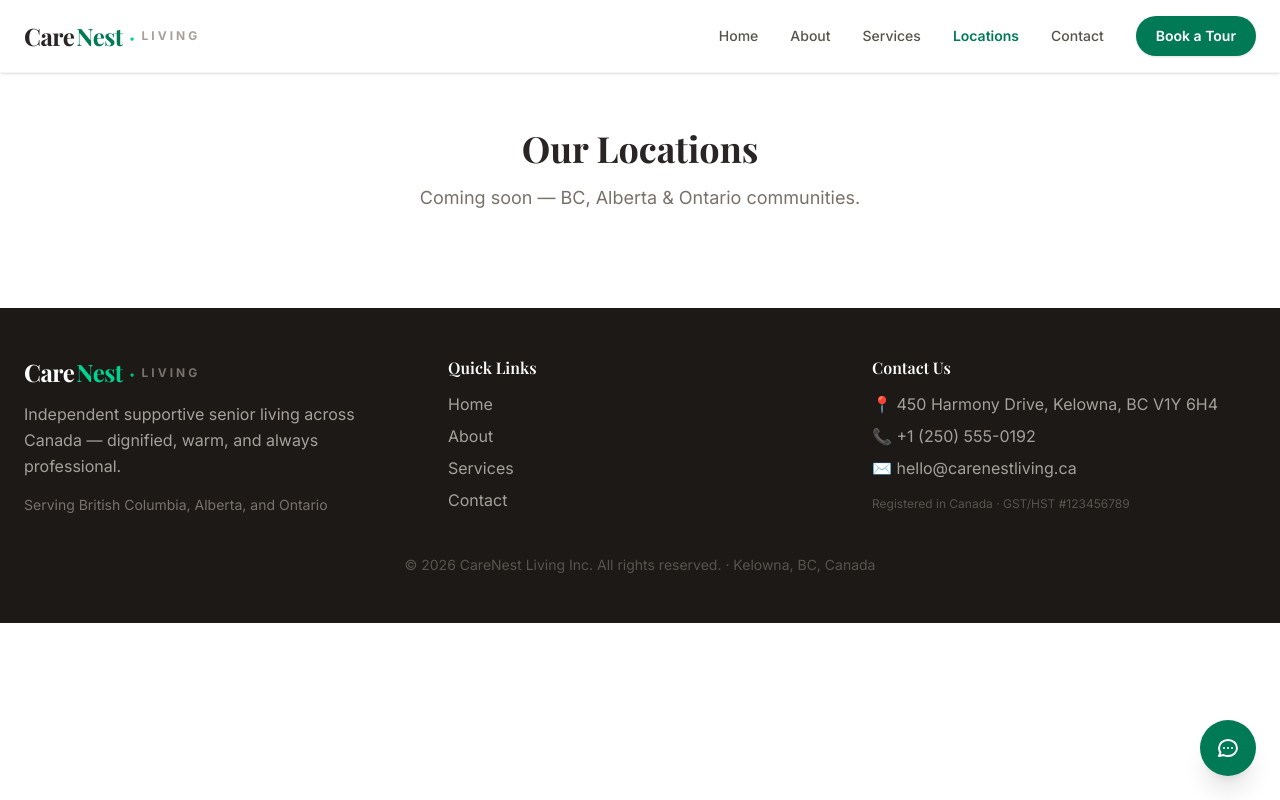
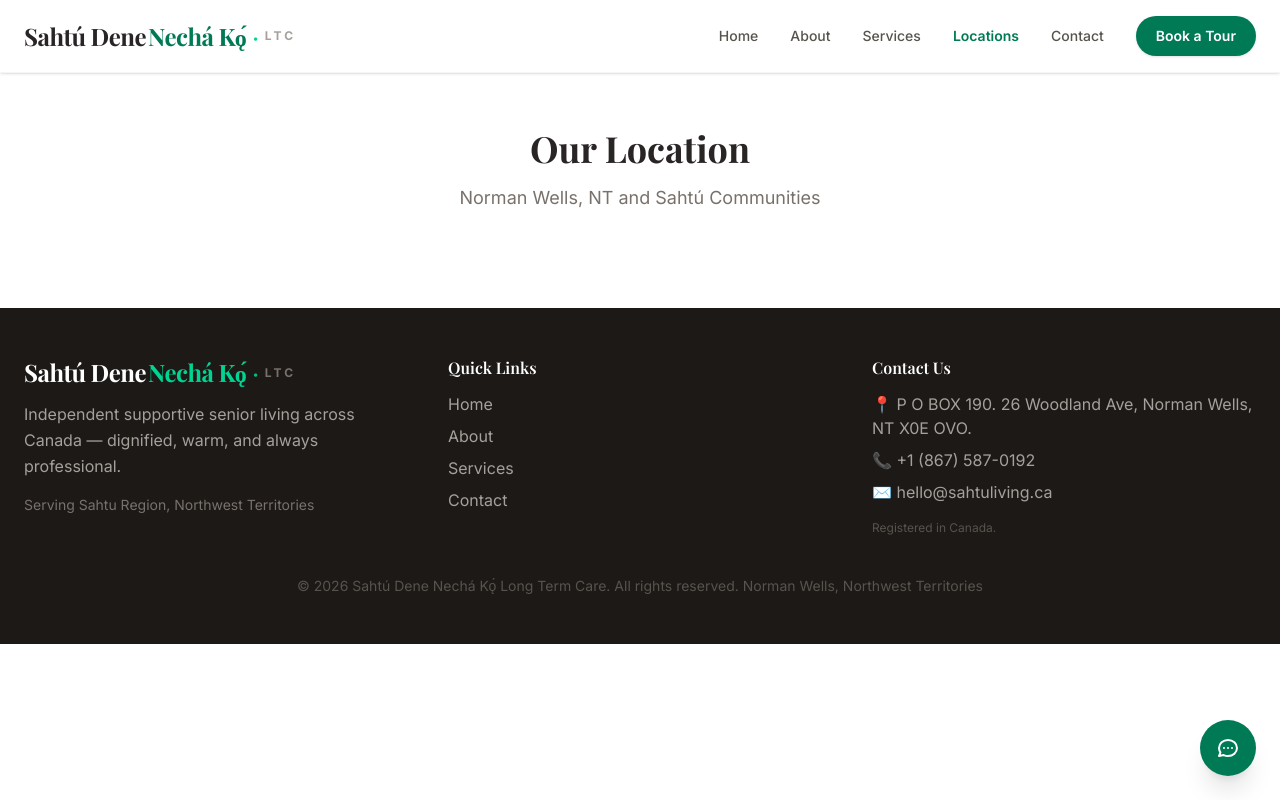
Before and after one commit to emmanuel-ochii/carenest-living, a Vue app: page /locations in a window 1280 px wide. Built offline with nearby package versions, Linux system fonts and the light colour scheme.

Commit message:
Updated Info

```diff
--- a/index.html
+++ b/index.html
@@ -3,9 +3,9 @@
   <head>
     <meta charset="UTF-8" />
     <meta name="viewport" content="width=device-width, initial-scale=1.0" />
-    <meta name="description" content="CareNest Living — Independent supportive senior living across Canada with dignity, warmth, and professional care." />
+    <meta name="description" content="Sahtú Dene Nechá Kǫ́ Long Term Care — Independent supportive senior living across the Sahtu Region with dignity, warmth, and professional care." />
     <meta name="theme-color" content="#047857" />
-    <title>CareNest Living | Supportive Senior Living in Canada</title>
+    <title>Sahtú Dene Nechá Kǫ́ Long Term Care</title>
 
     <!-- Google Fonts -->
     <link rel="preconnect" href="https://fonts.googleapis.com" />
--- a/src/components/FooterSection.vue
+++ b/src/components/FooterSection.vue
@@ -5,18 +5,18 @@
         <!-- Footer logo -->
         <div class="flex items-baseline gap-0.5 mb-3 select-none">
           <span class="text-2xl font-bold text-white"
-            style="font-family: 'Playfair Display', serif; letter-spacing: -0.5px">Care</span>
+            style="font-family: 'Playfair Display', serif; letter-spacing: -0.5px">Sahtú Dene</span>
           <span class="text-2xl font-bold text-emerald-400"
-            style="font-family: 'Playfair Display', serif; letter-spacing: -0.5px">Nest</span>
+            style="font-family: 'Playfair Display', serif; letter-spacing: -0.5px">Nechá Kǫ́</span>
           <span class="text-emerald-500 mx-1 text-xl font-bold" aria-hidden="true">·</span>
           <span class="text-xs font-bold text-stone-500 tracking-[0.25em] uppercase self-center"
-            style="font-family: 'Inter', sans-serif">Living</span>
+            style="font-family: 'Inter', sans-serif">LTC</span>
         </div>
         <p class="leading-relaxed">
           Independent supportive senior living across Canada — dignified, warm, and always
           professional.
         </p>
-        <p class="mt-4 text-sm text-stone-500">Serving British Columbia, Alberta, and Ontario</p>
+        <p class="mt-4 text-sm text-stone-500">Serving Sahtu Region, Northwest Territories</p>
       </div>
       <div>
         <h4 class="text-white font-semibold mb-3">Quick Links</h4>
@@ -37,14 +37,14 @@
       </div>
       <div>
         <h4 class="text-white font-semibold mb-3">Contact Us</h4>
-        <p>📍 450 Harmony Drive, Kelowna, BC V1Y 6H4</p>
-        <p class="mt-2">📞 +1 (250) 555-0192</p>
-        <p class="mt-2">✉️ hello@carenestliving.ca</p>
-        <p class="mt-4 text-xs text-stone-600">Registered in Canada · GST/HST #123456789</p>
+        <p>📍 P O BOX 190. 26 Woodland Ave, Norman Wells, NT X0E OVO.</p>
+        <p class="mt-2">📞 +1 (867) 587-0192</p>
+        <p class="mt-2">✉️ hello@sahtuliving.ca</p>
+        <p class="mt-4 text-xs text-stone-600">Registered in Canada.</p>
       </div>
     </div>
     <p class="text-center mt-10 text-stone-600 text-sm">
-      © 2026 CareNest Living Inc. All rights reserved. · Kelowna, BC, Canada
+      © 2026 Sahtú Dene Nechá Kǫ́ Long Term Care. All rights reserved. Norman Wells, Northwest Territories
     </p>
   </footer>
 </template>
--- a/src/components/HeroSection.vue
+++ b/src/components/HeroSection.vue
@@ -22,7 +22,7 @@
         <div class="inline-flex items-center gap-2 bg-emerald-600/20 border border-emerald-500/40 rounded-full px-4 py-2 mb-6">
           <span class="w-2 h-2 bg-emerald-400 rounded-full animate-pulse"></span>
           <span class="text-emerald-300 text-sm font-semibold tracking-wide uppercase">
-            Proudly Serving Canadians Since 2009
+            Proudly Serving Sahtu Since 2018
           </span>
         </div>
 
@@ -37,7 +37,7 @@
 
         <!-- Subheading -->
         <p class="text-xl md:text-2xl text-stone-300 leading-relaxed mb-10 max-w-xl">
-          Independent supportive living across Canada — where comfort, dignity, and
+          Independent supportive living across the Sahtú Region — where comfort, dignity, and
           professional care come together in a place that feels like home.
         </p>
 
@@ -56,13 +56,16 @@
         <!-- Trust Indicators -->
         <div class="flex flex-wrap gap-6 text-stone-300 text-sm">
           <span class="flex items-center gap-2">
-            <span class="text-emerald-400 text-lg">✓</span> BC, Alberta & Ontario locations
+            <span class="text-emerald-400 text-lg">✓</span> Norman Wells and Sahtú Communities
           </span>
           <span class="flex items-center gap-2">
-            <span class="text-emerald-400 text-lg">✓</span> Alberta Seniors Benefit accepted
+            <span class="text-emerald-400 text-lg">✓</span> Seniors benefit accepted
           </span>
           <span class="flex items-center gap-2">
-            <span class="text-emerald-400 text-lg">✓</span> 24/7 on-site staff
+            <span class="text-emerald-400 text-lg">✓</span> 24/7  staff care and support.
+          </span>
+          <span class="flex items-center gap-2">
+            <span class="text-emerald-400 text-lg">✓</span> GNWT affiliated, licensed and accredited.
           </span>
         </div>
 
--- a/src/components/NavBar.vue
+++ b/src/components/NavBar.vue
@@ -14,14 +14,14 @@
       class="text-2xl font-bold tracking-tight text-stone-800 group-hover:text-stone-700 transition-colors"
       style="font-family:'Playfair Display',serif; letter-spacing:-0.5px"
     >
-      Care
+      Sahtú Dene
     </span>
     <!-- "Nest" in emerald serif -->
     <span
       class="text-2xl font-bold tracking-tight text-emerald-700 group-hover:text-emerald-600 transition-colors"
       style="font-family:'Playfair Display',serif; letter-spacing:-0.5px"
     >
-      Nest
+      Nechá Kǫ́
     </span>
     <!-- Separator dot -->
     <span class="text-emerald-400 mx-1 text-xl font-bold leading-none" aria-hidden="true">·</span>
@@ -30,7 +30,7 @@
       class="text-xs font-bold text-stone-400 tracking-[0.25em] uppercase self-center group-hover:text-emerald-600 transition-colors"
       style="font-family:'Inter',sans-serif"
     >
-      Living
+      LTC
     </span>
   </div>
 </RouterLink>
--- a/src/components/TrustBar.vue
+++ b/src/components/TrustBar.vue
@@ -5,11 +5,11 @@
       <!-- Section Label -->
       <div class="text-center mb-16">
         <p class="text-emerald-600 font-semibold uppercase tracking-widest text-sm mb-3">
-          Why Families Choose CareNest
+          Why Families Choose Sahtú Dene Nechá Kǫ́ Long Term Care
         </p>
         <h2 class="text-4xl md:text-5xl font-bold text-stone-800 max-w-3xl mx-auto leading-tight"
           style="font-family:'Playfair Display',serif">
-          Over 40 Canadian Families Trust Us
+          Over 15 Families Trust Us
           <span class="text-emerald-700"> With What Matters Most</span>
         </h2>
       </div>
@@ -83,7 +83,7 @@
                 </div>
               </div>
               <p class="text-white text-xs ml-3 leading-tight font-medium">
-                Happy residents<br/>across Canada
+                Happy residents<br/>across Sah
               </p>
             </div>
             <p class="text-white text-xl font-bold leading-snug mb-1"
--- a/src/views/AboutView.vue
+++ b/src/views/AboutView.vue
@@ -14,10 +14,10 @@
         <p class="text-emerald-400 uppercase tracking-widest font-semibold text-sm mb-3">Our Story</p>
         <h1 class="text-5xl md:text-6xl font-bold text-white mb-4 leading-tight"
           style="font-family:'Playfair Display',serif">
-          About CareNest Living
+          About Sahtú Dene Nechá Kǫ́ Long Term Care
         </h1>
         <p class="text-stone-300 text-xl max-w-xl leading-relaxed">
-          Proudly Canadian. Built on dignity, driven by genuine care.
+          Proudly Northern. Built on dignity, driven by genuine care.
         </p>
       </div>
     </section>
@@ -37,7 +37,7 @@
             </h2>
             <div class="space-y-5 text-stone-500 text-lg leading-relaxed">
               <p>
-                CareNest Living was founded on a single belief: that older Canadians deserve
+                Sahtú Dene Nechá Kǫ́ Long Term Care was founded on a single belief: that our elders deserve
                 to live with full dignity, independence, and professional support — in a place
                 that truly feels like home.
               </p>
@@ -47,7 +47,7 @@
                 proudly Canadian — not a nursing home, not a hospital, but a home that cares.
               </p>
               <p>
-                With communities in British Columbia, Alberta, and Ontario, CareNest Living is
+                With communities in the Sahtú Region, Sahtú Dene Nechá Kǫ́ Long Term Care is
                 here to walk that journey with you and your family — wherever you call home.
               </p>
             </div>
@@ -165,7 +165,7 @@
 
         <div class="text-center mb-16">
           <p class="text-emerald-600 font-semibold uppercase tracking-widest text-sm mb-3">
-            The People Behind CareNest
+            The People Behind Sahtú Dene Nechá Kǫ́ Long Term Care
           </p>
           <h2 class="text-4xl md:text-5xl font-bold text-stone-800 mb-4"
             style="font-family:'Playfair Display',serif">
@@ -260,7 +260,7 @@
         <p class="text-emerald-600 font-semibold uppercase tracking-widest text-sm mb-4">Ready to Learn More?</p>
         <h2 class="text-4xl md:text-5xl font-bold text-stone-800 mb-6 leading-tight"
           style="font-family:'Playfair Display',serif">
-          Come See CareNest<br/>
+          Come See Sahtú Dene Nechá Kǫ́<br/>
           <span class="text-emerald-700">for Yourself</span>
         </h2>
         <p class="text-stone-400 text-xl mb-10 leading-relaxed max-w-2xl mx-auto">
--- a/src/views/LocationsView.vue
+++ b/src/views/LocationsView.vue
@@ -1,6 +1,6 @@
 <template>
   <main class="pt-32 pb-24 text-center">
-    <h1 class="text-4xl font-bold text-stone-800 mb-4">Our Locations</h1>
-    <p class="text-stone-500 text-lg">Coming soon — BC, Alberta & Ontario communities.</p>
+    <h1 class="text-4xl font-bold text-stone-800 mb-4">Our Location</h1>
+    <p class="text-stone-500 text-lg">Norman Wells, NT and Sahtú Communities</p>
   </main>
 </template>
```
